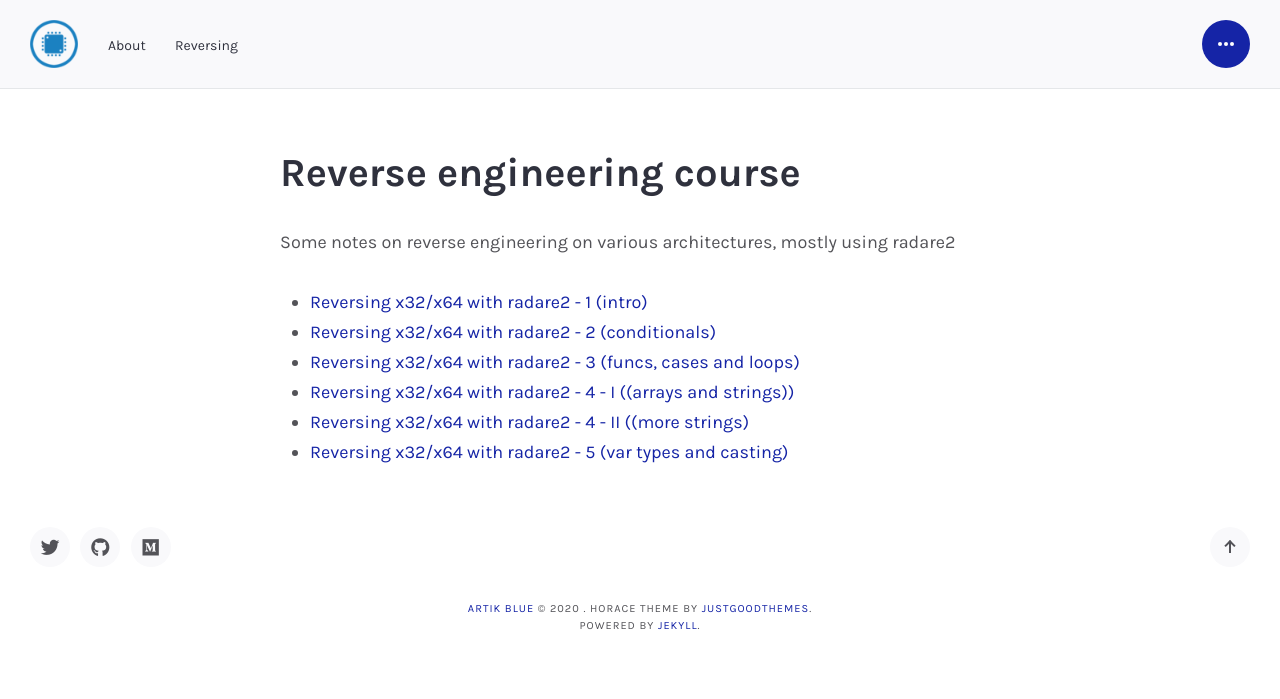
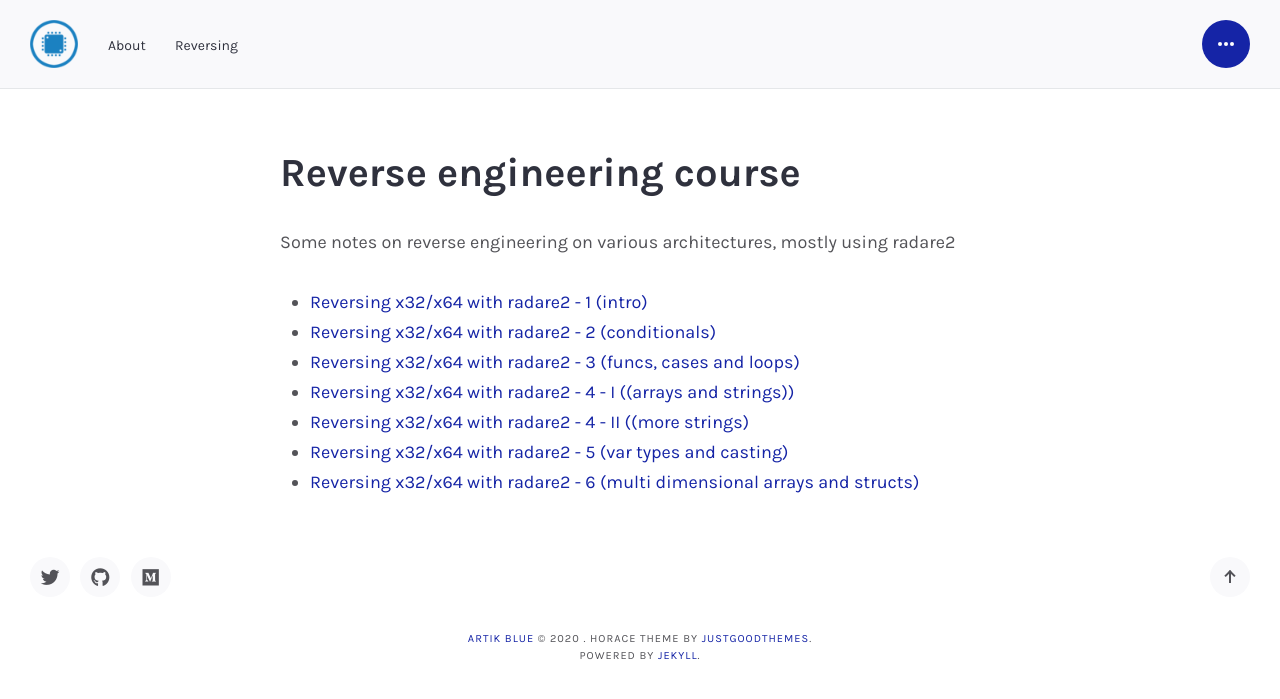
Before and after one commit to artikblue/artikblue.github.io, a Jekyll site: the page built from reversing.md, in a window 1280 px wide. Shown: the top 699 px of the page. Built offline with Jekyll 4.4.1, drawn with Linux system fonts in a browser that asks for light colours; some web fonts are replaced.

Commit message:
new part

```diff
--- a/reversing.md
+++ b/reversing.md
@@ -15,4 +15,6 @@ comments: false
   <li><a href="https://artik.blue/reversing-radare-4">Reversing x32/x64 with radare2 - 4 - I ((arrays and strings))</a></li>
   <li><a href="https://artik.blue/reversing-radare-4-ii">Reversing x32/x64 with radare2 - 4 - II ((more strings)</a></li>
   <li><a href="https://artik.blue/reversing-radare-5">Reversing x32/x64 with radare2 - 5 (var types and casting)</a></li>
+  <li><a href="https://artik.blue/reversing-radare-6">Reversing x32/x64 with radare2 - 6 (multi dimensional arrays and structs)</a></li>
+
 </ul>
```
Also changed, not shown: _pages/reversing.md (+2 -0 lines).
